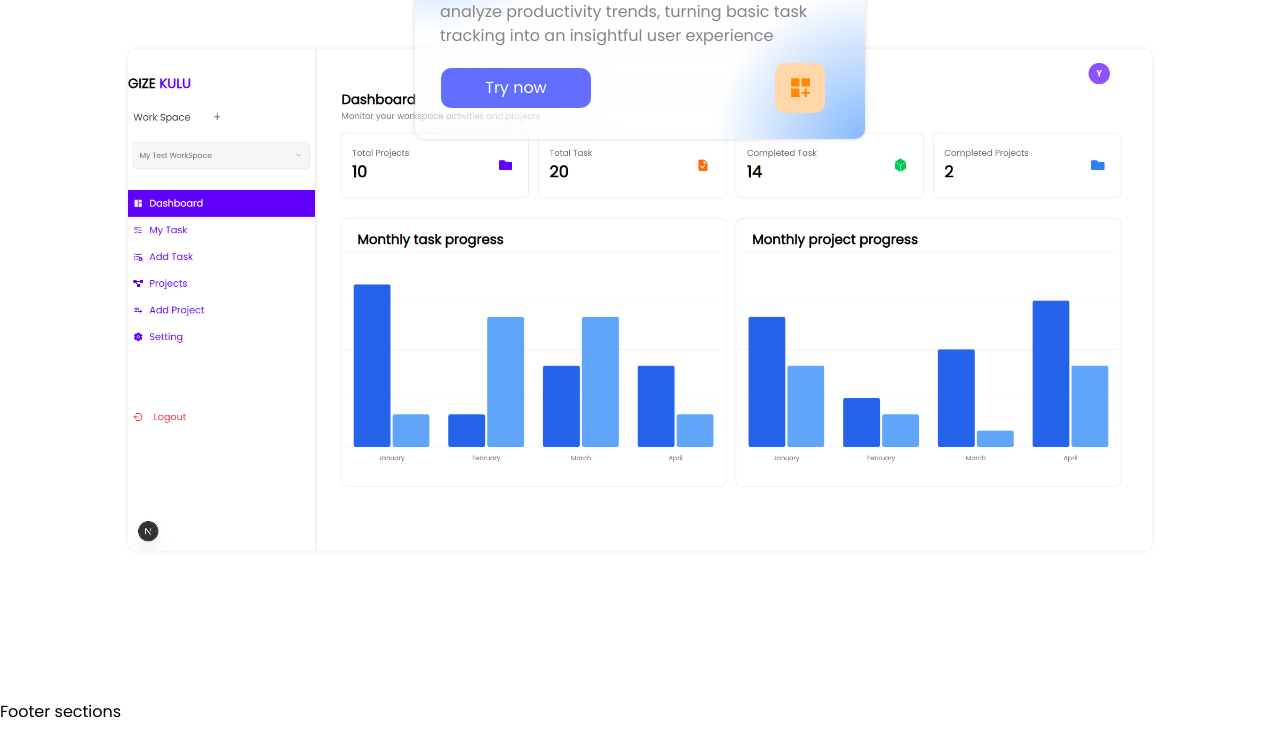
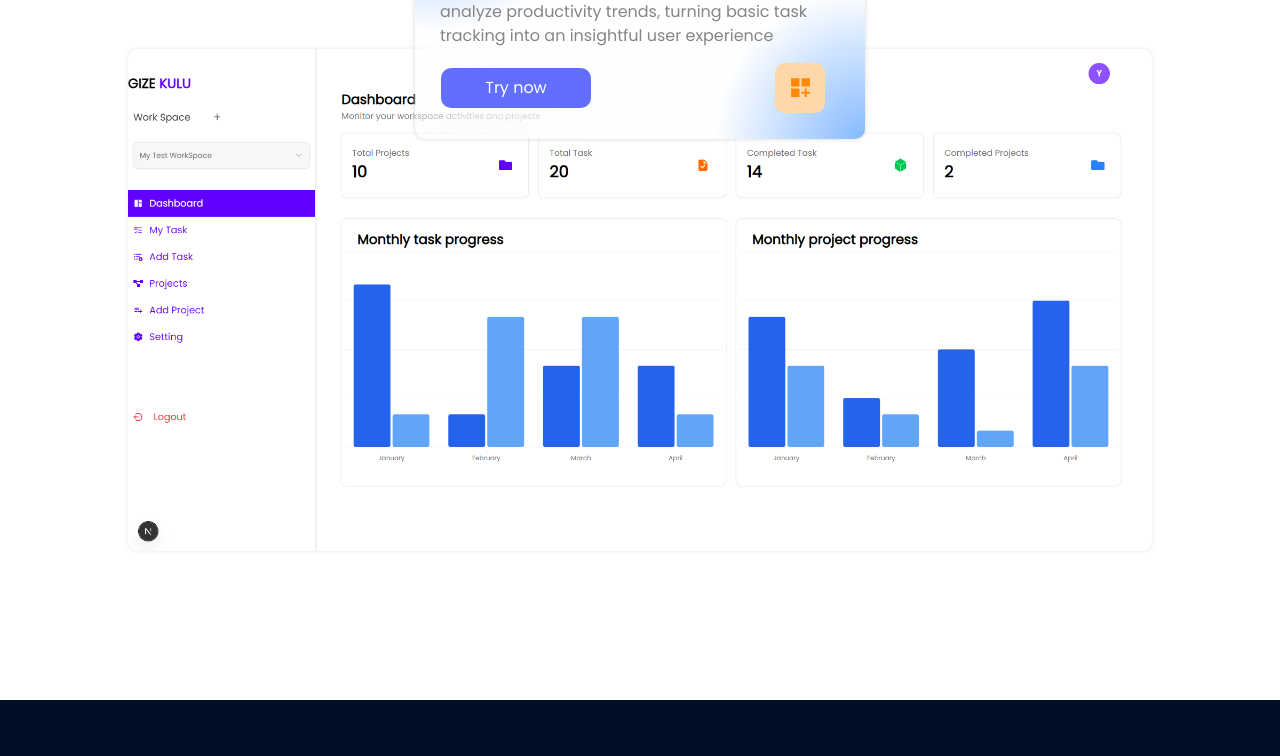
Before and after one commit to Yohanes590/gize-kulu, a Next.js app: page / in a window 1280 px wide. Shown: the part 1480-2236 px from the top of the page. Before the commit the page ends 2204 px from the top, so only its background shows below. Built offline with nearby package versions, Linux system fonts and the light colour scheme.

Commit message:
choosing background color

```diff
--- a/components/home/footer.tsx
+++ b/components/home/footer.tsx
@@ -1,5 +1,8 @@
 export default function FooterFunction() {
       return <>
-            Footer sections
+            <div className="footer-container h-[400px] w-[100%] bg-[#000f25]">
+
+
+            </div>
       </>
 }
```
